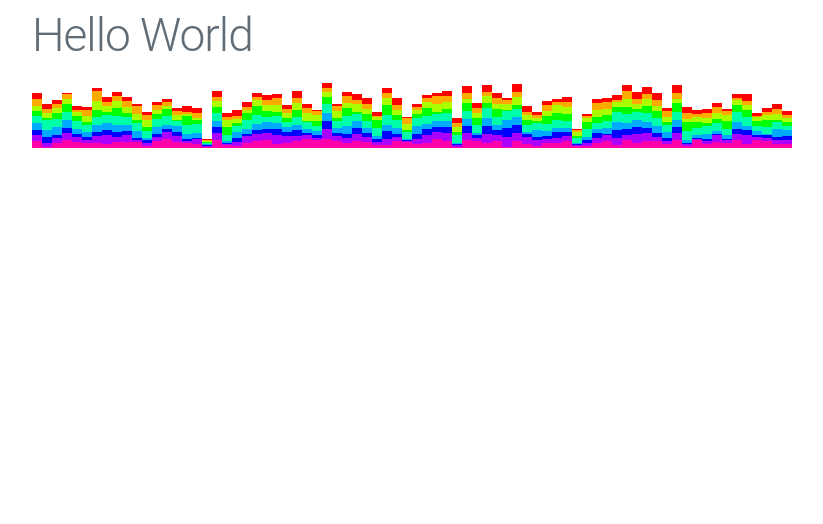
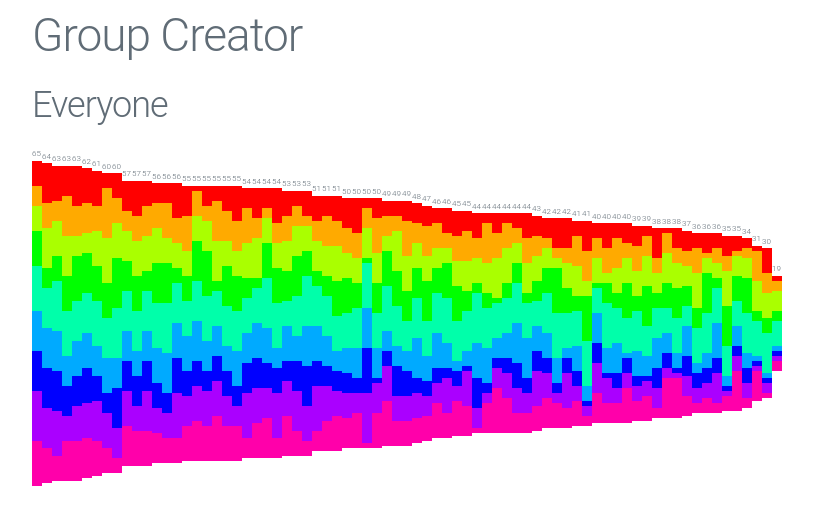
Before and after one commit to decentninja/Nyan-Group-Creator, a React app: page / in a window 1280 px wide. Shown: the top 524 px of the page, without its empty margins (68-891 px from the left). Built offline with nearby package versions, Linux system fonts and the light colour scheme.

Commit message:
viewing stuff

```diff
--- a/src/app.jsx
+++ b/src/app.jsx
@@ -8,28 +8,68 @@ function colormap(k) {
     return `hsl(${i * 360 / 9.}, 100%, 50%)`
 }
 
-function GuyStack({data}) {
+class GuyStack extends React.Component {
+    constructor(props) {
+        super(props);
+        this.state = {
+            hover: false
+        }
+    }
+    over() {
+        this.setState({hover: true});
+    }
+    out() {
+        this.setState({hover: false});
+    }
+    render() {
+        let data = this.props.data;
         const style = {
-        display: "inline-block"
+            display: "flex",
+            flexDirection: "column",
+            justifyContent: "center"
         }
-    return (<div style={style}>
+        return (
+            <div onMouseOver={this.over.bind(this)} onMouseOut={this.out.bind(this)} style={style}>
+                <span style={{fontSize: 8}}>{data.level}</span>
                 {Object.keys(data.values).map((k, i) => {
                     const style = {
-                height: 1 * data.values[k],
+                        height: 5 * data.values[k],
                         width: "10px",
                         backgroundColor: colormap(k),
                     }
                     return <div key={i} style={style}></div>
                 })}
-    </div>)
+                {this.state.hover ? <div style={{position: "absolute", fontSize: "75%"}}>
+                    #{data.id}
+                    L{data.level}
+                    B{data.bestat}
+                    D{data.degree}
+                    {data.description}
+                    {data.expections}
+                </div> : ""}
+            </div>
+        )
+    }
+}
+
+
+function Bunch({selected, selection}) {
+    return (
+        <div style={{
+            display: "flex",
+            flexDirection: "row"
+        }}>
+        {selection.map((person) => <GuyStack key={person.id} data={person}/>)}
+    </div>);
 }
 
 class App extends React.Component {
     render() {
         return (
             <div>
-                <h1>Hello World</h1>
-                {data.map((person) => <GuyStack key={person.id} data={person}/>)}
+                <h1>Group Creator</h1>
+                <h2>Everyone</h2>
+                <Bunch selection={data.sort((a, b) => b.level - a.level)} />
             </div>
         )
     }
```
Also changed, not shown: src/dataparsing.js. Lines whose indentation alone changed are shown as unchanged.
